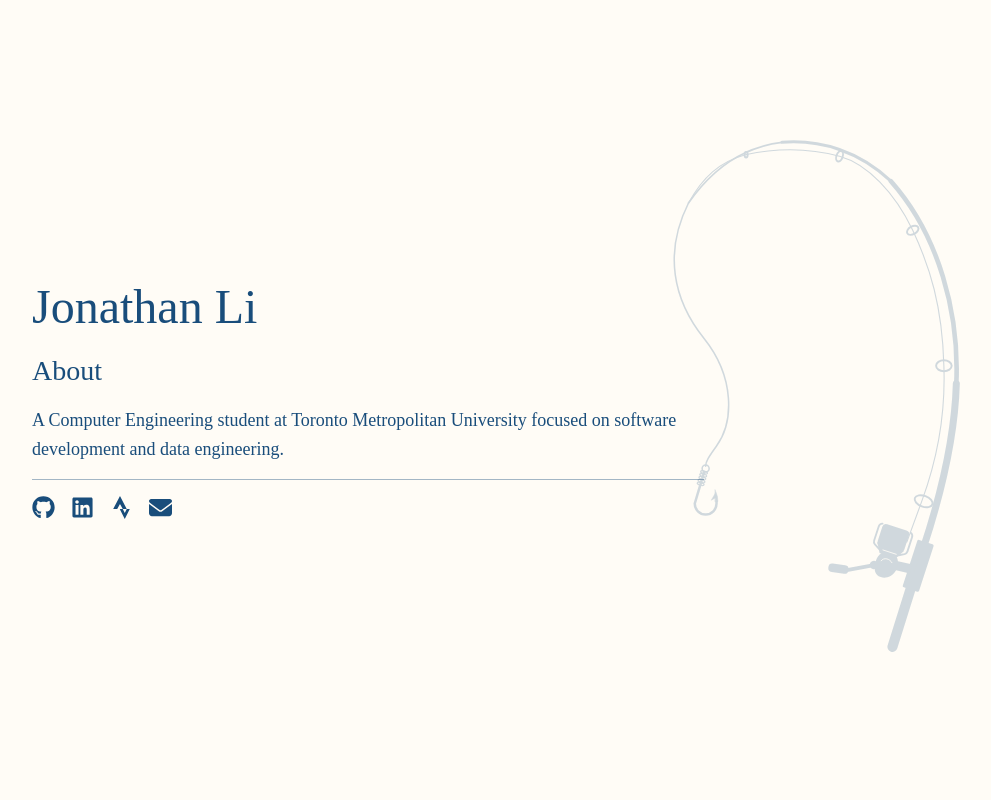
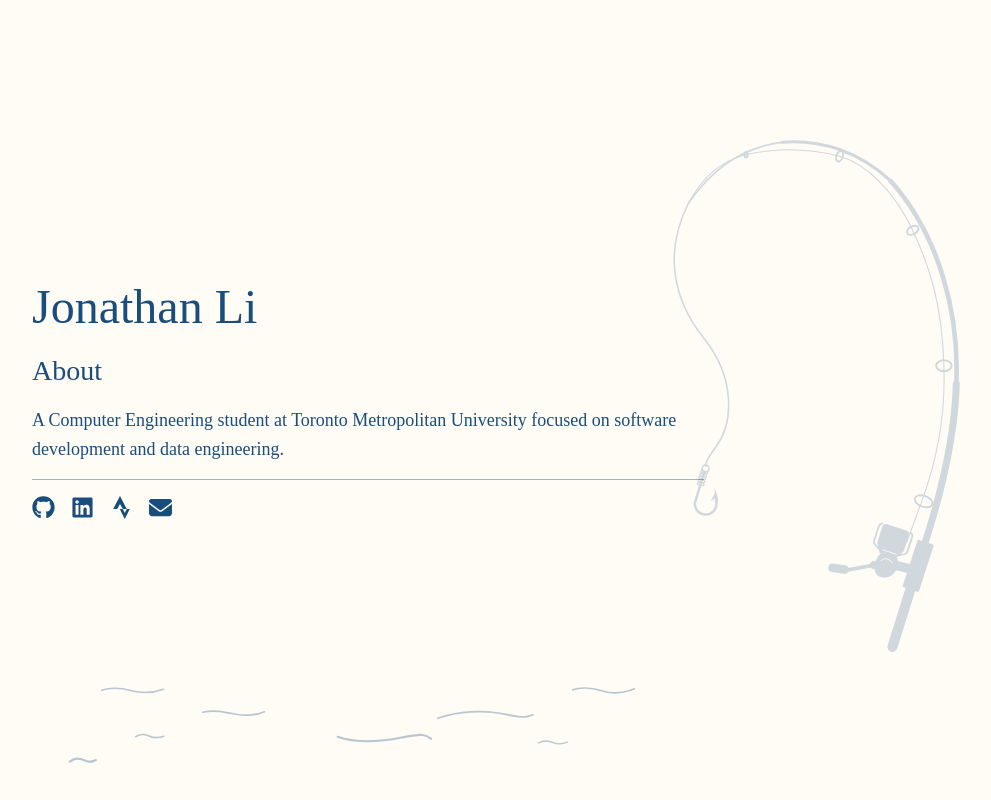
Before and after one commit to ojnny08/jonathan-li, a React (Vite) app in the folder portfolio/: page /about in a window 1280 px wide. Shown: the whole page, without its empty margins (272-1263 px from the left). Built offline with nearby package versions, Linux system fonts and the light colour scheme.

Commit message:
waves UI component

```diff
--- a/portfolio/src/components/Layout.tsx
+++ b/portfolio/src/components/Layout.tsx
@@ -1,6 +1,7 @@
 import { Link, Outlet } from 'react-router-dom'
 import { FaGithub, FaLinkedin, FaStrava, FaEnvelope } from 'react-icons/fa6'
 import FishingRod from './ui/FishingRod'
+import Waves from './ui/Waves'
 
 
 const SOCIAL = [
@@ -39,6 +40,8 @@ export default function Layout() {
           </div>
         </div>
       </main>
+
+      <Waves className="pointer-events-none absolute inset-x-0 bottom-0 mx-auto max-w-2xl opacity-30" />
     </div>
   )
 }
--- /dev/null
+++ b/portfolio/src/components/ui/Waves.tsx
@@ -0,0 +1,47 @@
+type WavesProps = {
+  className?: string
+}
+
+type Wave = {
+  left: string
+  top: string
+  width: string
+  viewBox: string
+  path: string
+}
+
+const WAVES: Wave[] = [
+  { left: '10%', top: '25%', width: '10%', viewBox: '-2 -2 128 20', path: 'M3 8 C 22 2, 38 3, 60 9 S 104 12, 121 6' },
+  { left: '25%', top: '40%', width: '10%', viewBox: '-2 -2 124 20', path: 'M3 6 C 22 1, 42 5, 62 9 S 104 11, 117 5' },
+  { left: '15%', top: '55%', width: '5%', viewBox: '-2 -2 64 18', path: 'M3 9 C 12 3, 20 3, 30 8 S 48 11, 57 8' },
+  { left: '45%', top: '55%', width: '15%', viewBox: '-2 -2 140 22', path: 'M3 6 C 32 16, 62 13, 92 7 S 126 3, 133 9' },
+  { left: '60%', top: '40%', width: '15%', viewBox: '-2 -2 176 24', path: 'M3 16 C 38 3, 84 1, 122 9 S 158 13, 169 10' },
+  { left: '80%', top: '25%', width: '10%', viewBox: '-2 -2 124 20', path: 'M3 7 C 20 1, 38 3, 58 9 S 100 12, 117 5' },
+  { left: '75%', top: '60%', width: '5%', viewBox: '-2 -2 74 18', path: 'M3 9 C 14 3, 24 3, 36 8 S 58 11, 67 7' },
+  { left: '5%', top: '70%', width: '5%', viewBox: '-2 -2 44 16', path: 'M3 8 C 9 3, 15 3, 21 6 S 32 9, 37 6' },
+]
+
+export default function Waves({ className = '' }: WavesProps) {
+  return (
+    <div
+      aria-hidden="true"
+      className={`w-full aspect-[1030/236] ${className}`}
+    >
+      {WAVES.map((wave, i) => (
+        <svg
+          key={i}
+          viewBox={wave.viewBox}
+          fill="none"
+          stroke="currentColor"
+          strokeWidth={3}
+          strokeLinecap="round"
+          className="absolute overflow-visible"
+          style={{ left: wave.left, top: wave.top, width: wave.width }}
+          xmlns="http://www.w3.org/2000/svg"
+        >
+          <path d={wave.path} />
+        </svg>
+      ))}
+    </div>
+  )
+}
```
Also changed, not shown: 1 other file (tests, documents, lock files or other folders).
